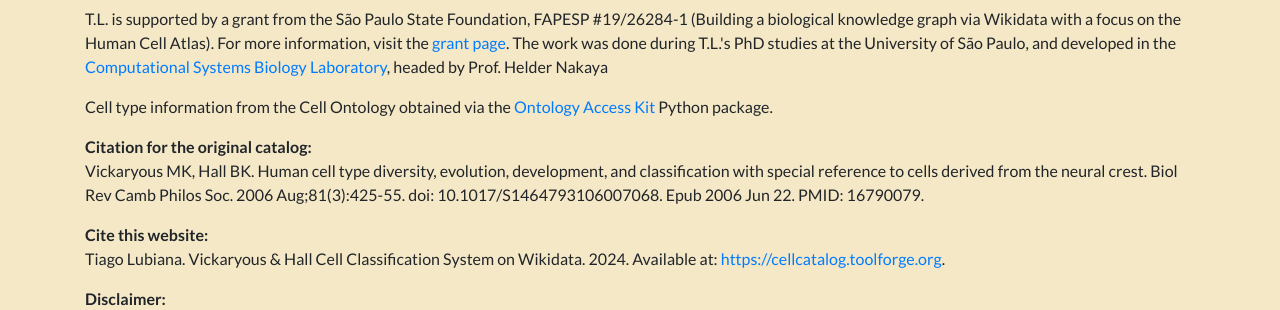
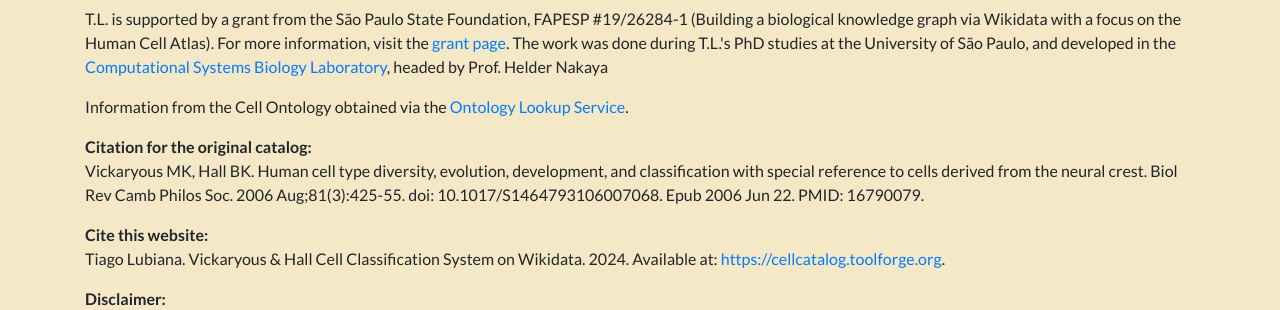
Before and after one commit to lubianat/wiki_vickaryous, a Flask app: page /about in a window 1280 px wide. Shown: the part 1191-1501 px from the top of the page. Run offline with Flask 3, Linux system fonts and the light colour scheme; some libraries are stand-ins or nearby versions.

Commit message:
docs: Add OLS to about

```diff
--- a/www/python/src/templates/about.html
+++ b/www/python/src/templates/about.html
@@ -75,8 +75,8 @@
     headed by Prof.
     Helder Nakaya </p>
 
-<p> Cell type information from the Cell Ontology obtained via the <a
-        href="https://incatools.github.io/ontology-access-kit/" target="_blank">Ontology Access Kit</a> Python package.
+<p> Information from the Cell Ontology obtained via the <a href="https://www.ebi.ac.uk/ols4" target="_blank">Ontology
+        Lookup Service</a>.
 </p>
 <p><strong>Citation for the original catalog:</strong><br>
     Vickaryous MK, Hall BK. Human cell type diversity, evolution, development, and classification with special reference
```
